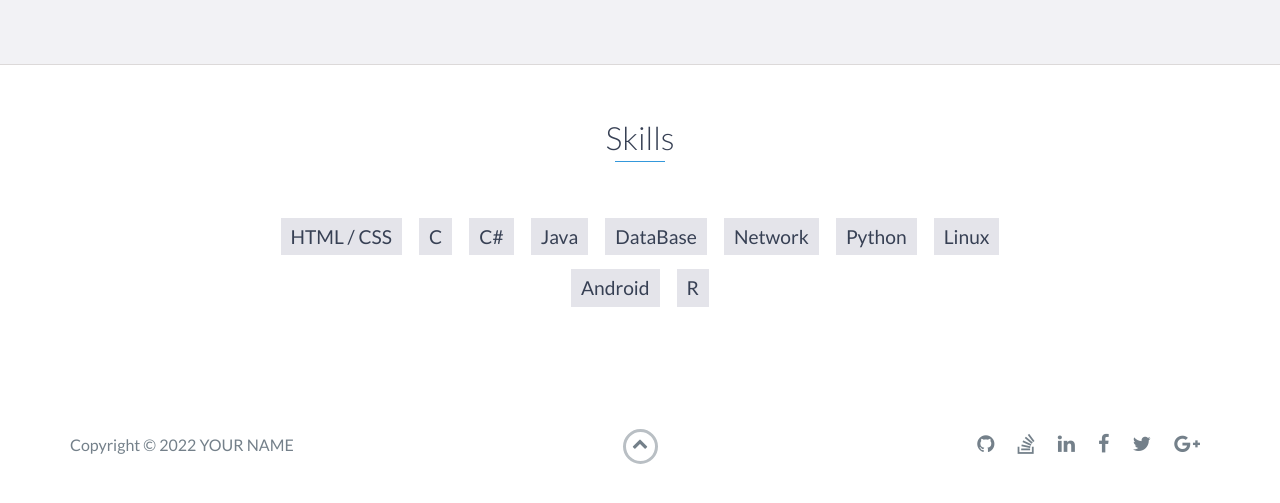
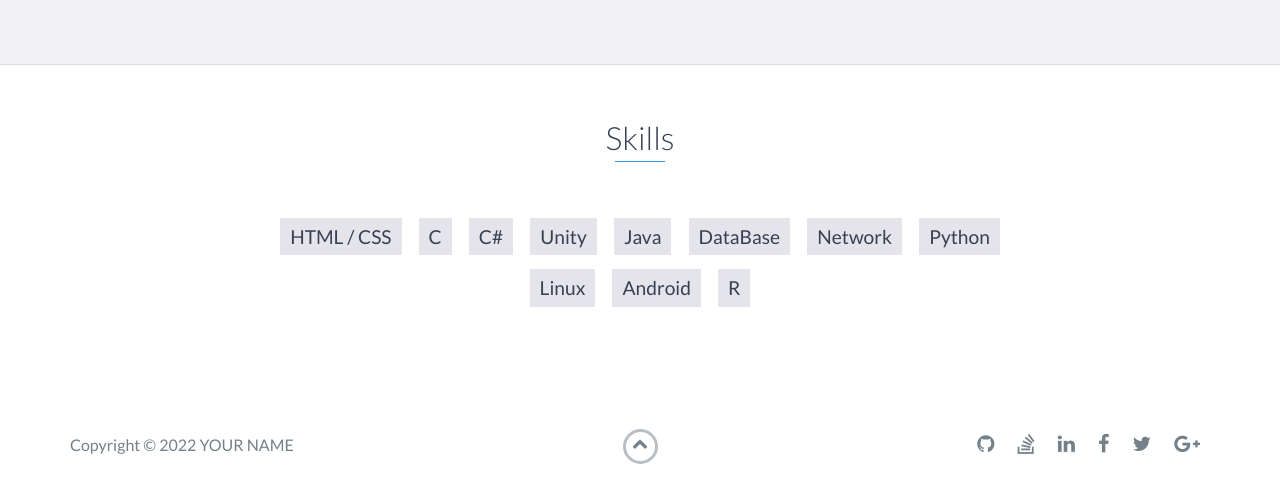
Before and after one commit to thswhdrjs/thswhdrjs.github.io, a website: page index.html in a window 1280 px wide. Shown: the part 3816-4319 px from the top of the page. Drawn offline with nearby package versions, Linux system fonts and the light colour scheme.

Commit message:
Update index.html

```diff
--- a/index.html
+++ b/index.html
@@ -242,6 +242,7 @@
             <li>HTML / CSS</li>
             <li>C</li>
             <li>C#</li>
+            <li>Unity</li>
             <li>Java</li>
             <li>DataBase</li>
             <li>Network</li>
```
